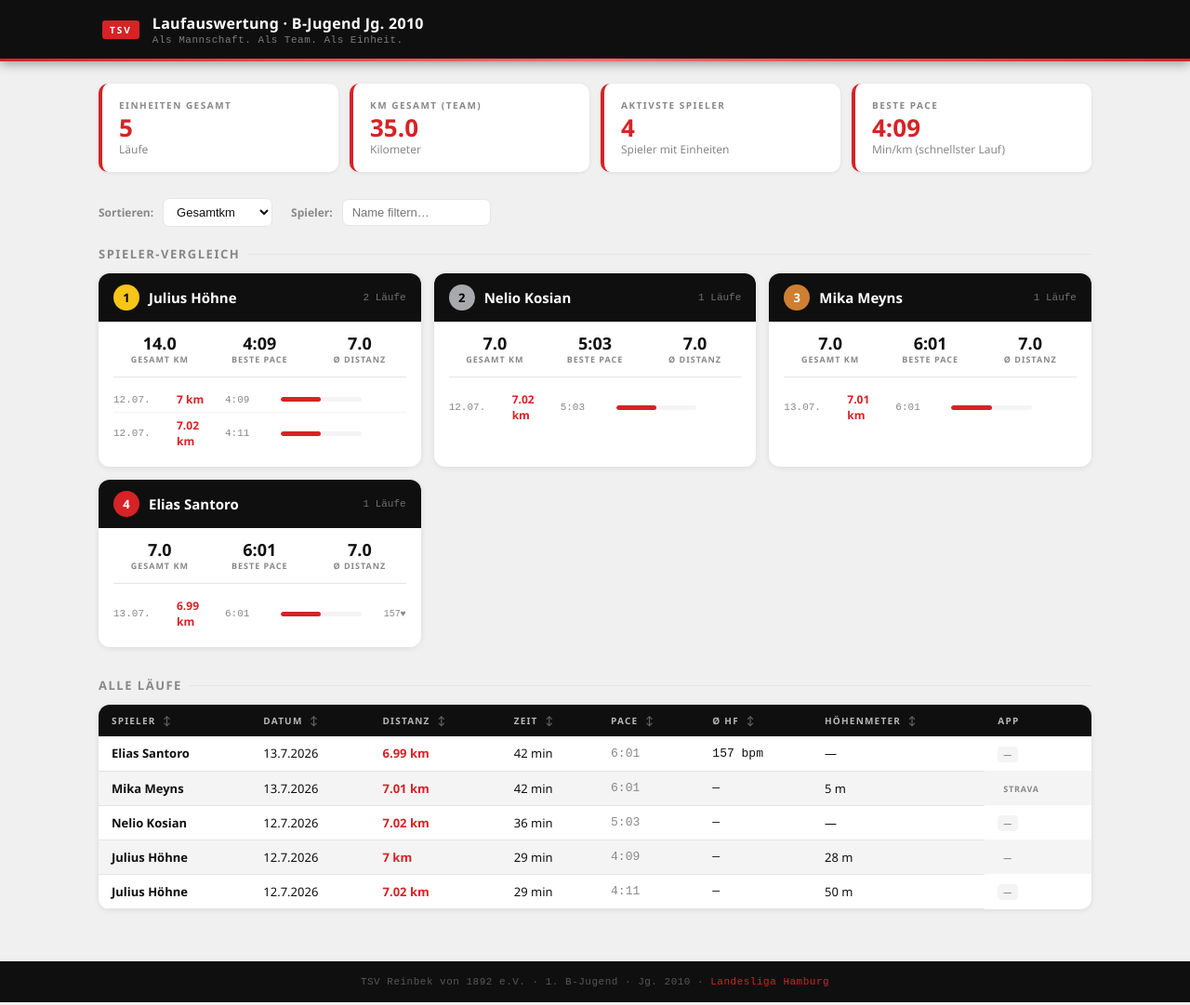
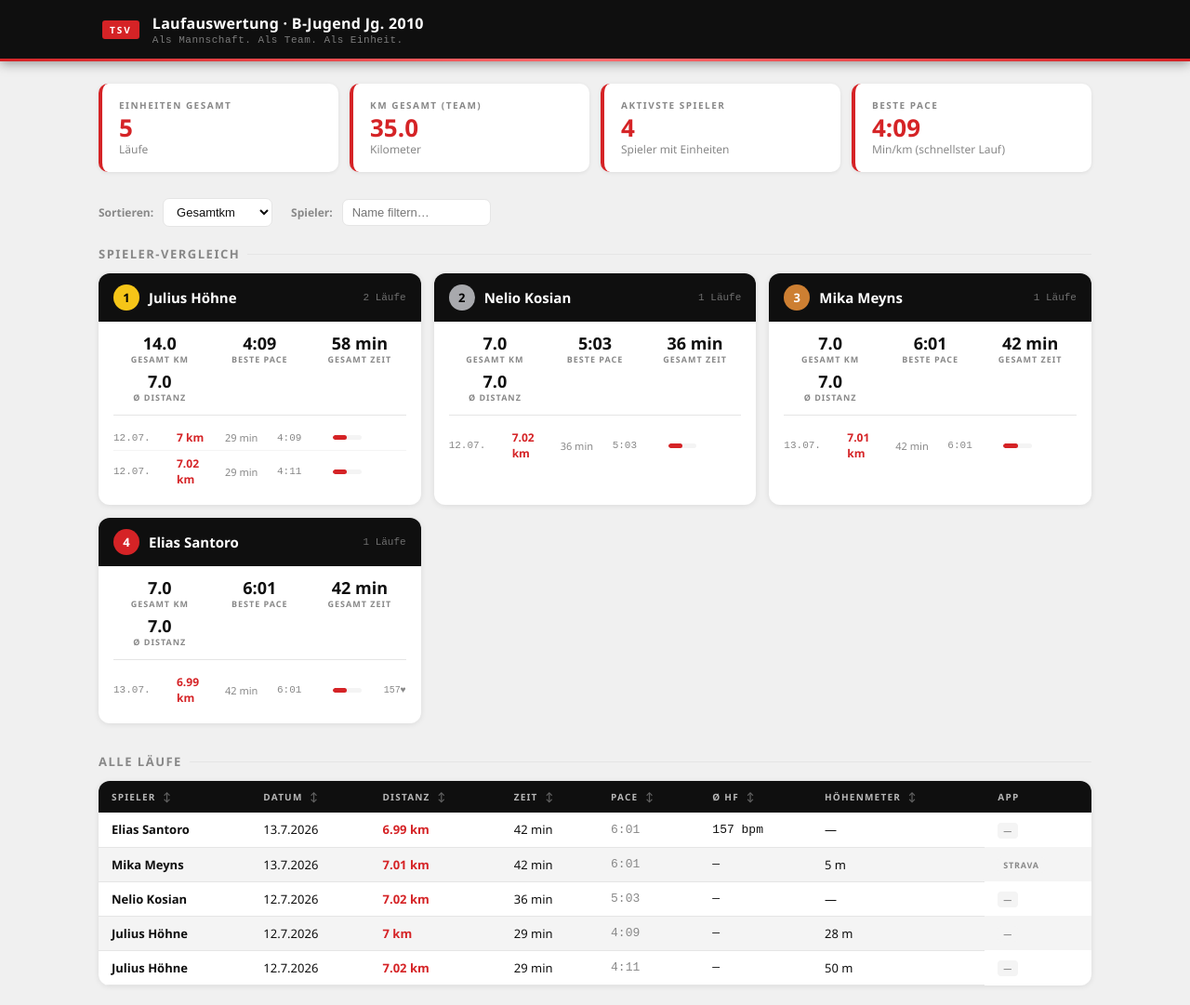
Before and after one commit to jandkosian/tsv-reinbek-laufauswertung, a plain HTML site: page index.html in a window 1280 px wide. Shown: the top 1081 px of the page at 93% size. Drawn offline with Linux system fonts and the light colour scheme.

Commit message:
feat: Laufzeit pro Einheit + Gesamt-Zeit in Spieler-Stats

```diff
--- a/index.html
+++ b/index.html
@@ -258,6 +258,12 @@
     width: 44px;
     flex-shrink: 0;
   }
+  .run-dur {
+    color: var(--mid);
+    width: 48px;
+    flex-shrink: 0;
+    font-size: 11px;
+  }
   .run-pace {
     color: var(--mid);
     width: 52px;
@@ -496,12 +502,13 @@
   return Object.values(map).map(p => {
     const runs = p.runs.sort((a,b) => new Date(b.date) - new Date(a.date));
     const km = runs.reduce((s,r) => s + (r.distance_km||0), 0);
+    const totalDuration = runs.reduce((s,r) => s + (r.duration_min||0), 0);
     const validPaces = runs.filter(r => r.pace_min_km).map(r => r.pace_min_km);
     const bestPace = validPaces.length ? Math.min(...validPaces) : null;
     const avgDist = km / runs.length;
     const hrs = runs.filter(r => r.avg_hr).map(r => r.avg_hr);
     const avgHr = hrs.length ? Math.round(hrs.reduce((s,v)=>s+v,0)/hrs.length) : null;
-    return { ...p, km_total: +km.toFixed(2), best_pace: bestPace, avg_dist: +avgDist.toFixed(2), avg_hr: avgHr, runs_count: runs.length };
+    return { ...p, km_total: +km.toFixed(2), total_duration: +totalDuration.toFixed(1), best_pace: bestPace, avg_dist: +avgDist.toFixed(2), avg_hr: avgHr, runs_count: runs.length };
   });
 }
 
@@ -561,6 +568,7 @@
         return `<div class="run-row">
           <span class="run-date">${fmtDate(r.date)}</span>
           <span class="run-dist">${r.distance_km} km</span>
+          <span class="run-dur">${fmtDur(r.duration_min)}</span>
           <span class="run-pace">${fmtPace(r.pace_min_km)}</span>
           <div class="run-bar-wrap"><div class="run-bar" style="width:${barPct}%"></div></div>
           <span class="run-hr">${r.avg_hr ? r.avg_hr+'♥' : ''}</span>
@@ -576,6 +584,7 @@
           <div class="player-stats-row">
             <div class="ps"><div class="ps-val">${p.km_total.toFixed(1)}</div><div class="ps-lbl">Gesamt km</div></div>
             <div class="ps"><div class="ps-val">${fmtPace(p.best_pace)}</div><div class="ps-lbl">Beste Pace</div></div>
+            <div class="ps"><div class="ps-val">${fmtDur(p.total_duration)}</div><div class="ps-lbl">Gesamt Zeit</div></div>
             <div class="ps"><div class="ps-val">${p.avg_dist.toFixed(1)}</div><div class="ps-lbl">Ø Distanz</div></div>
           </div>
           <div class="run-history">${runRows}</div>
```
